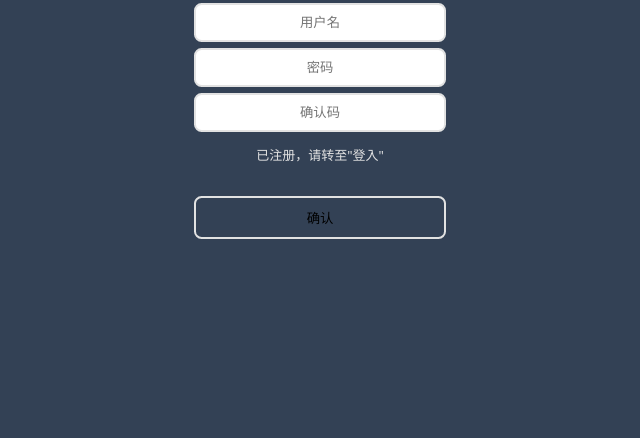
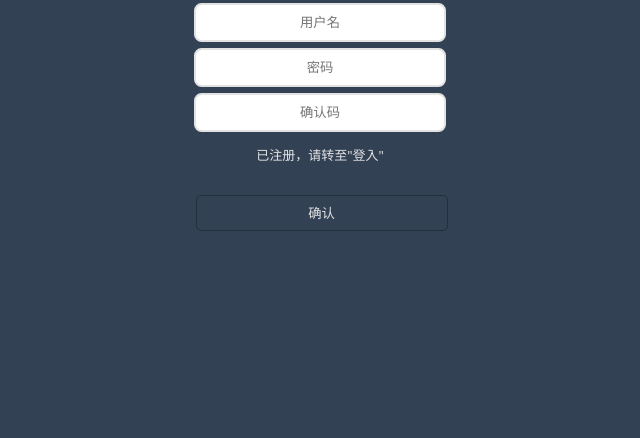
Before and after one commit to bengilla/invoice_data, a FastAPI app: page /register in a window 1280 px wide. Shown: the part 54-492 px from the top of the page, without its empty margins (320-960 px from the left). Run offline with FastAPI, Linux system fonts and the light colour scheme.

Commit message:
update btn_submit

```diff
--- a/static/css/style.css
+++ b/static/css/style.css
@@ -69,7 +69,7 @@ footer {
     display: flex;
 }
 
-.btn_summit {
+.btn_submit {
     width: 100%;
     background: none;
     text-align: center;
--- a/templates/login.html
+++ b/templates/login.html
@@ -16,7 +16,7 @@ Invoice System - Login
         <div class="center">
             <span class="small_font">如果还没注册，请转至"<a href="/register">注册</a>"</span><br />
         </div>
-        <input type="submit" class="btn btn_summit" value="确认">
+        <input type="submit" class="btn btn_submit" value="确认">
     </div>
     {% if msg != [] %}
     {% for err in msg %}
--- a/templates/register.html
+++ b/templates/register.html
@@ -17,7 +17,7 @@ Invoice System - Register
         <div class="center">
             <span class="small_font">已注册，请转至"<a href="/login">登入</a>"</span><br />
         </div>
-        <input type="submit" class="submit_button" value="确认">
+        <input type="submit" class="btn btn_submit" value="确认">
     </div>
     {% if msg != [] %}
     {% for err in msg %}
--- a/templates/user.html
+++ b/templates/user.html
@@ -97,7 +97,7 @@ Invoice System
             </div>
             <!-- Submit -->
             <div>
-                <input type="submit" value="上传与下载" class="btn btn_summit">
+                <input type="submit" value="上传与下载" class="btn btn_submit">
             </div>
         </div>
         <!-- end form -->
```
